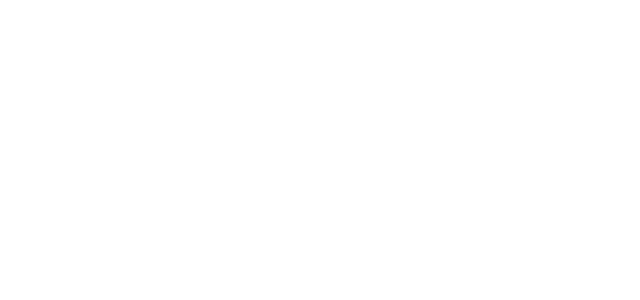
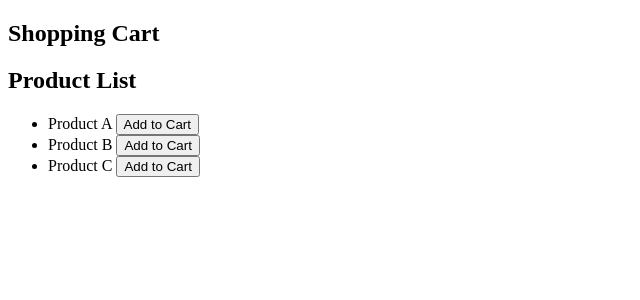
Before and after one commit to deep-coder1/React-JS-30-Project, a React (Create React App) app: page / in a window 1280 px wide. Shown: the top 300 px of the page, without its empty margins (0-640 px from the left). Built offline with nearby package versions, Linux system fonts and the light colour scheme.

Commit message:
Working on Shopping Cart (20) || React JS 30+ Project

```diff
--- a/src/CartContext.js
+++ b/src/CartContext.js
@@ -2,23 +2,31 @@
 
 const CartContext = createContext();
 
-export function CartProvider({children}){
+export function CartProvider({ children }) {
+  const initialState = {
+    cartItems: [],
+  };
 
-    const initialState = {
-        cartItems:[]
+  function cartReducer(state, action) {
+    console.log(state, action);
+    switch (action.type) {
+      case "ADD_TO_CART":
+        return {
+          ...state,
+          cartItems: [...state.cartItems, action.payload],
+        };
     }
+  }
 
-    function cartReducer(state,action){
-        switch(action.type){
-            //
-        }
-    }
+  const [cartState, cartDispatch] = useReducer(cartReducer, initialState);
 
-    const [cartState, cartDispatch] = useReducer(cartReducer, initialState);
-
-    return <CartContext.Provider value={{cartState,cartDispatch}}></CartContext.Provider>
+  return (
+    <CartContext.Provider value={{ cartState, cartDispatch }}>
+      {children}
+    </CartContext.Provider>
+  );
 }
 
 export function useCart() {
-    return useContext(CartContext);
+  return useContext(CartContext);
 }
--- a/src/Twenty.js
+++ b/src/Twenty.js
@@ -6,7 +6,7 @@
 
     const {cartState,cartDispatch} = useCart();
     const addToCart = (item) => {
-        //
+        cartDispatch({type:'ADD_TO_CART',payload:{...item,quantity:1}})
     }
 
     const products = [
@@ -17,7 +17,19 @@
   return (
     <div>
         <h2>Shopping Cart</h2>
+        {cartState.cartItems.map((item)=>(
+            <li key={item.id}>
+                {item.name} - {item.quantity}
+            </li>
+        ))}
         <h2>Product List</h2>
+        <ul>
+            {cartState.cartItems.map((item)=>{
+                <li>
+                    {item.name}
+                </li>
+            })}
+        </ul>
         <ul>
             {products.map((product)=> (
                 <li key={product.id}>
```
Also changed, not shown: 1 other file (tests, documents, lock files or other folders).
